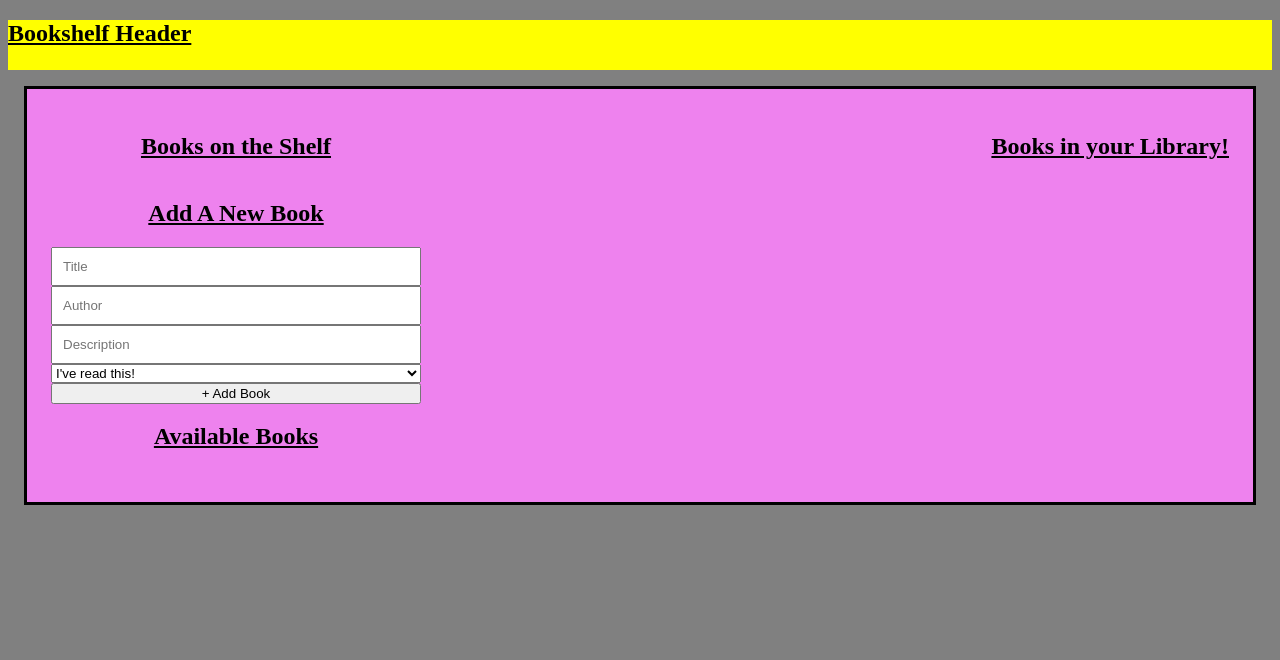
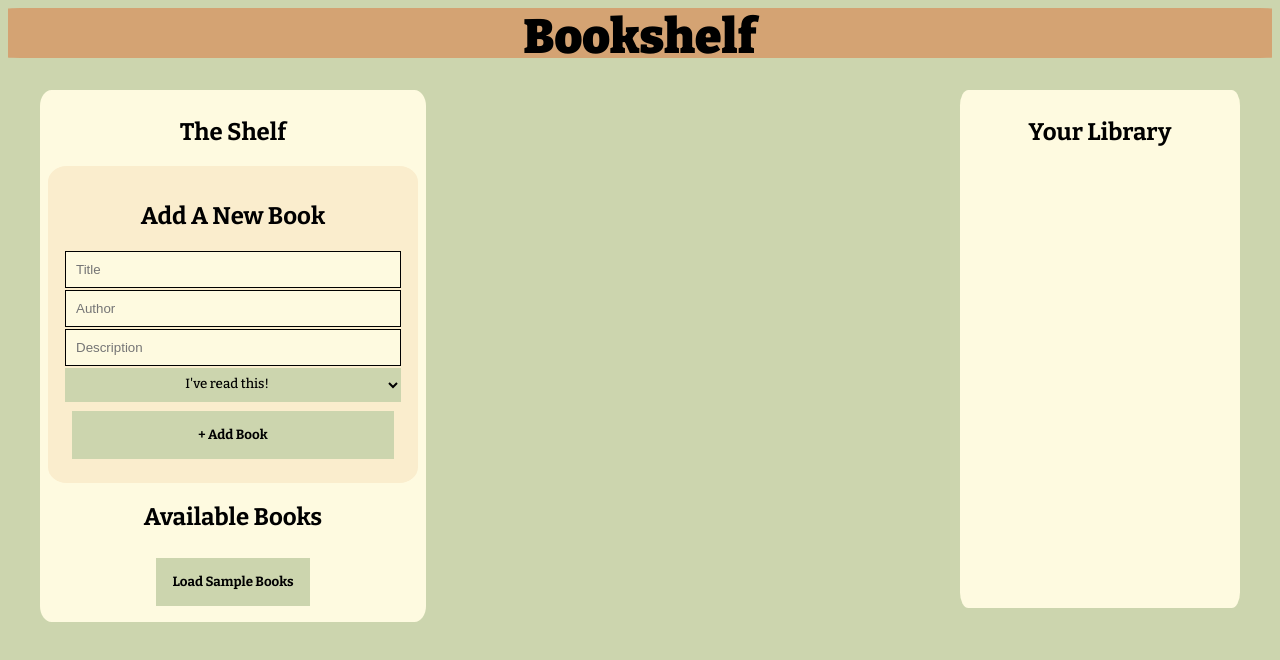
Before and after one commit to sarahschuller/bookshelf-client, a React (Create React App) app: page / in a window 1280 px wide. Shown: the top 660 px of the page. Built offline with nearby package versions, Linux system fonts and the light colour scheme.

Commit message:
update wording, change header text to span, update styling

```diff
--- a/src/components/Header.js
+++ b/src/components/Header.js
@@ -4,7 +4,7 @@ class Header extends React.Component {
     render() {
         return (
             <div className="header">
-                <h2>Bookshelf Header</h2>
+                <span>Bookshelf</span>
             </div>
         )
     }
--- a/src/components/Library.js
+++ b/src/components/Library.js
@@ -4,7 +4,7 @@ class Library extends React.Component {
     render() {
         return (
             <div className="library">
-                <h2>Books in your Library!</h2>
+                <h2>Your Library</h2>
             </div>
         )
     }
--- a/src/components/Shelf.js
+++ b/src/components/Shelf.js
@@ -1,12 +1,25 @@
 import React from "react";
 import AddBookForm from "./AddBookForm";
+import EditBookForm from "./EditBookForm";
 
 class Shelf extends React.Component {
     render() {
         return (
             <div className="shelf">
-                <h2>Books on the Shelf</h2>
+                <h2>The Shelf</h2>
+                {Object.keys(this.props.books).map(key => (
+                <EditBookForm
+                    key={key}
+                    index={key}
+                    book={this.props.books[key]}
+                    updateBook={this.props.updateBook}
+                    deleteBook={this.props.deleteBook}
+                />
+                ))}
                 <AddBookForm addBook={this.props.addBook}/>
+                <button onClick={this.props.loadSampleBooks}>
+                Load Sample Books
+                </button>
             </div>
         )
     }
--- a/src/css/style.css
+++ b/src/css/style.css
@@ -1,10 +1,81 @@
+@import url('https://fonts.googleapis.com/css2?family=Bitter:ital,wght@0,100;0,200;0,300;0,400;0,500;0,600;0,700;0,800;0,900;1,100;1,200;1,300;1,400;1,500;1,600;1,700;1,800;1,900&display=swap');
+
+:root {
+    --main: #ccd5ae;
+    --highlt: #fefae0;
+    --secondary: #d4a373;
+    --mainlt: #e9edc9;
+    --secondarylt: #faedcd;
+}
+
+* {
+    box-sizing: border-box;
+}
 body {
-    background-color: gray;
+    background-color: var(--main);
+}
+
+h1 {
+    font-family: 'Bitter', serif;
+}
+
+h2 {
+    font-family: 'Bitter', serif;
+}
+
+button {
+    padding: 1rem;
+    margin: .5rem;
+    background-color: var(--main);
+    border: none;
+    font-family: 'Bitter', serif;
+    font-weight: 700;
+}
+
+button:hover {
+    background-color: var(--secondary);
+    transition: .4s;
+}
+
+form {
+    background-color: var(--secondarylt);
+    padding: 1rem;
+    border-radius: 5%;
+}
+
+form select {
+    padding: .5rem;
+    background-color: var(--main);
+    border: none;
+    margin: 1px;
+    font-family: 'Bitter', serif;
+    font-weight: 500;
+    text-align: center;
+}
+
+form select:hover {
+    background-color: var(--secondary);
+    transition: .4s;
+}
+
+form input {
+    background-color: var(--highlt);
+    border: 1px solid black;
+    margin: 1px;
 }
 
 .header {
-    background-color: yellow;
+    background-color: var(--secondary);
     height: 50px;
+    border-radius: 1%;
+    text-align: center;
+    box-shadow: 2rem black;
+}
+
+.header span {
+    font-size: 3rem;
+    font-weight: 900;
+    font-family: 'Bitter', serif;
 }
 
 .App {
@@ -13,21 +84,19 @@ body {
     margin: 1rem;
     padding: 1rem;
     justify-content: space-between;
-    background-color:violet;
-    border: .2rem solid black;
+    max-height: 550px;
     overflow: scroll;
 }
 
-h2 {
-    text-decoration: underline;
-}
 
 .shelf {
     display: flex;
     flex-direction: column;
     align-items: center;
-    margin: .5rem;
+    padding: .5rem;
     text-align: center;
+    background-color: var(--highlt);
+    border-radius: 3%;
 }
 
 .library {
@@ -35,7 +104,10 @@ h2 {
     flex-direction: column;
     align-items: center;
     text-align: center;
-    margin: .5rem;
+    width: 280px;
+    padding: .5rem;
+    background-color: var(--highlt);
+    border-radius: 3%;
 }
 
 .book-edit {
```
